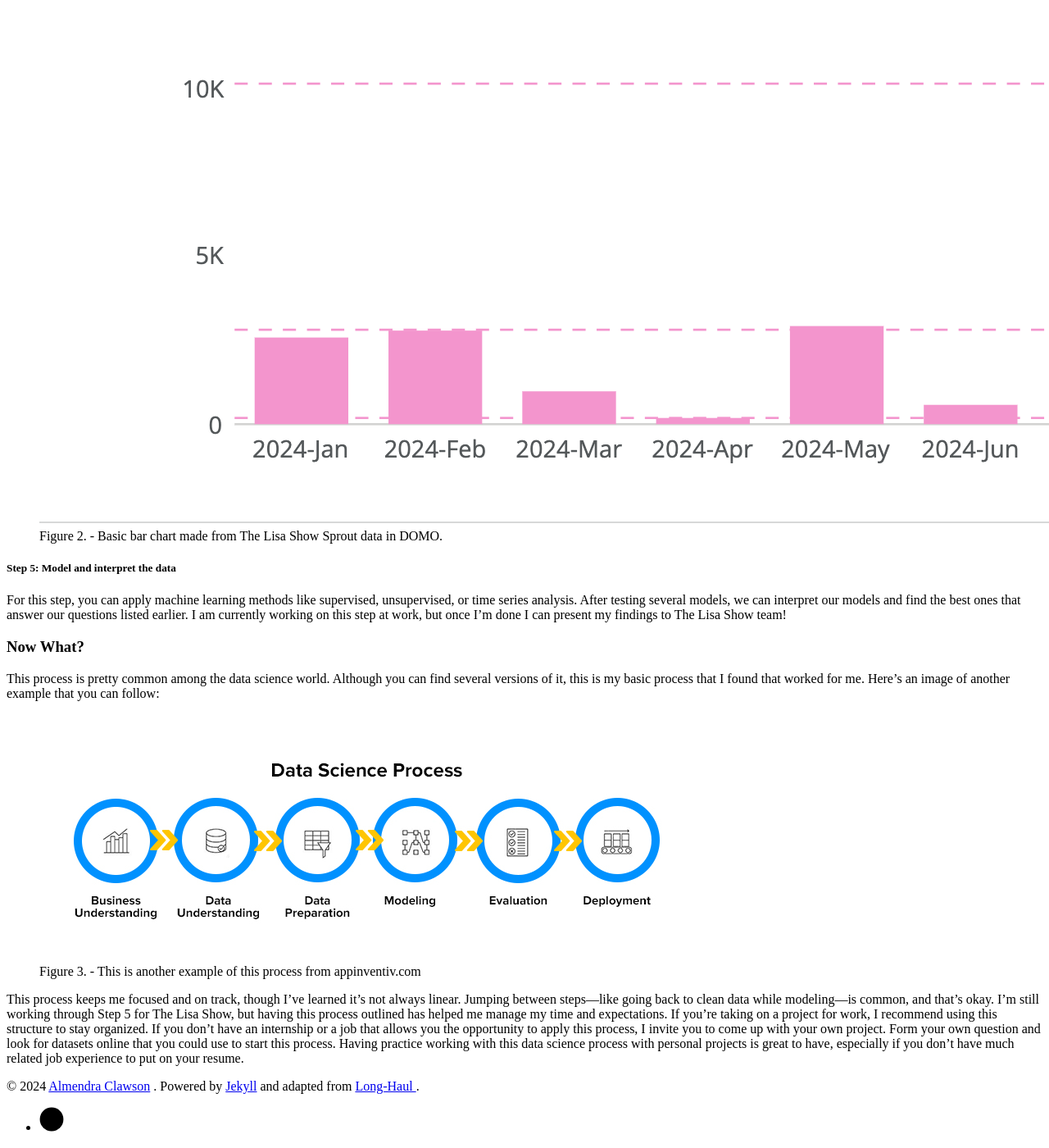
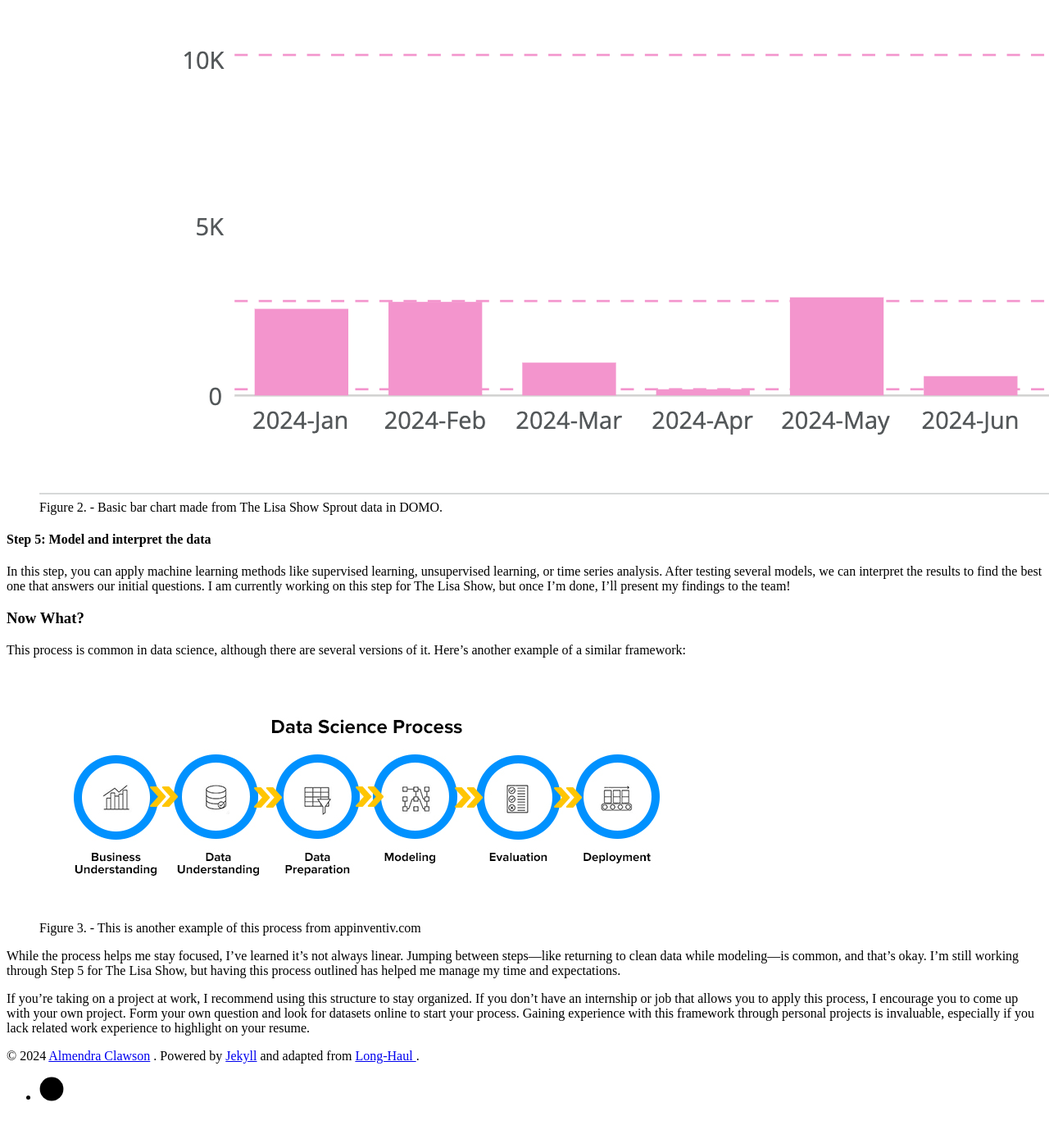
Before and after one commit to clawmendra/my-blog, a Jekyll site: the page built from _posts/2024-10-03-business-questions-with-data.md, in a window 1280 px wide and 1400 px high, scrolled down 2232 px. Shown: the whole window at 82% size. Built offline with Jekyll 4.4.1, drawn with Linux system fonts in a browser that asks for light colours; nearby versions of some CDN libraries; after the commit the page ends 3595 px from its top, so only the background shows below that; some of the changed text lies outside the part shown.

Commit message:
fresh edits to the whole blog

```diff
--- a/_posts/2024-10-03-business-questions-with-data.md
+++ b/_posts/2024-10-03-business-questions-with-data.md
@@ -27,37 +27,39 @@
 </figure>
 
 ### Translating the Classroom to the Business World
-With any solving business problem, having a some sort of structure for your data science process will help you keep track of what your objective should be. In class, every project was clearly laid out by professors but I needed to find my own outline on what I need to derive for The Lisa Show Team. From talking to my other co-workers, I learned from their work experience this structure of how to turn their questions into solutions derived from the data.
+With any solving business problem, having a clear structure for your data science process will helps you stay focused on the objective. In class, every project was clearly laid out by professors but for The Lisa Show, I needed to develop my own outline. From talking to my other co-workers, I learned how they turned business questions into data-driven solutions.
 
-##### Step 1: Identify the problem and from into questions.
+#### Step 1: Identify the problem and from into questions.
 From the meeting, I distilled their concerns into three key questions.
 - Does the audience enjoy the series/season layout for episodes?
 - Which series are more popular and why?
 - Is there a connection between popular posts/reels and increased listeners?
 
-##### Step 2: Collect the data
-After narrowing the questions I needed to answer, I needed to the collect and gather data. I knew that I needed data that contained information about their social media engagements on Facebook and Instagram. I also needed data on their listeners from not only BYU Radio but from third party platforms on Spotify and Apple Podcasts. Luckily for me, I had access to most of the data I needed already so I found which tables I wanted and combined them with the ETL tool in DOMO.
+#### Step 2: Collect the data
+After narrowing down the questions, I needed to gather the right data. I knew that I needed data on social media engagement from Facebook and Instagram, as well as listener data from BYU Radio, Spotify, and Apple Podcasts. Luckily, I had access to most of the data already, so I selected the relevant tables and combined them using DOMO's ETL tool.
 
-##### Step 3: Clean and wrangle the data
-In DOMO, I looked for missing values and standardized the data by making sure that the datatypes were correct (e.g. 129 is an integer rather than a string).
+#### Step 3: Clean and wrangle the data
+In DOMO, I looked for missing values and standardized the data by ensuring that the datatypes were correct (e.g., 129 is an integer rather than a string).
 
-##### Step 4: Exploratory Data Analysis (EDA)
-With step 3 and 4, I found that these steps are often interwined with eachother. I made some basic visualizations to spot patterns in the data and to see if I had any missing or outlier values. Here's an example of a bar chart I made looking at their engagements with their Instagram account.
+#### Step 4: Exploratory Data Analysis (EDA)
+I found that data cleaning and EDA are often intertwined. I created basic visualizations to spot patterns in the data and to check for missing or outlier values. Here's an example of a bar chart I made of their Instagram engagement.
 
 <figure>
 	<img src="{{site.url}}/{{site.baseurl}}/assets/img/lisa_eda.jpg" alt="">
 	<figcaption>Figure 2. - Basic bar chart made from The Lisa Show Sprout data in DOMO. </figcaption>
 </figure>
 
-##### Step 5: Model and interpret the data
-For this step, you can apply machine learning methods like supervised, unsupervised, or time series analysis. After testing several models, we can interpret our models and find the best ones that answer our questions listed earlier. I am currently working on this step at work, but once I'm done I can present my findings to The Lisa Show team!
+#### Step 5: Model and interpret the data
+In this step, you can apply machine learning methods like supervised learning, unsupervised learning, or time series analysis. After testing several models, we can interpret the results to find the best one that answers our initial questions. I am currently working on this step for The Lisa Show, but once I'm done, I’ll present my findings to the team!
 
 ### Now What?
-This process is pretty common among the data science world. Although you can find several versions of it, this is my basic process that I found that worked for me. Here's an image of another example that you can follow:
+This process is common in data science, although there are several versions of it. Here's another example of a similar framework:
 
 <figure>
 	<img src="{{site.url}}/{{site.baseurl}}/assets/img/data-science-process.jpg" alt="">
 	<figcaption>Figure 3. - This is another example of this process from appinventiv.com</figcaption>
 </figure>
 
-This process keeps me focused and on track, though I’ve learned it’s not always linear. Jumping between steps—like going back to clean data while modeling—is common, and that’s okay. I’m still working through Step 5 for The Lisa Show, but having this process outlined has helped me manage my time and expectations. If you're taking on a project for work, I recommend using this structure to stay organized. If you don't have an internship or a job that allows you the opportunity to apply this process, I invite you to come up with your own project. Form your own question and look for datasets online that you could use to start this process. Having practice working with this data science process with personal projects is great to have, especially if you don't have much related job experience to put on your resume.
+While the process helps me stay focused, I’ve learned it’s not always linear. Jumping between steps—like returning to clean data while modeling—is common, and that’s okay. I’m still working through Step 5 for The Lisa Show, but having this process outlined has helped me manage my time and expectations.
+
+If you're taking on a project at work, I recommend using this structure to stay organized. If you don’t have an internship or job that allows you to apply this process, I encourage you to come up with your own project. Form your own question and look for datasets online to start your process. Gaining experience with this framework through personal projects is invaluable, especially if you lack related work experience to highlight on your resume.
```
